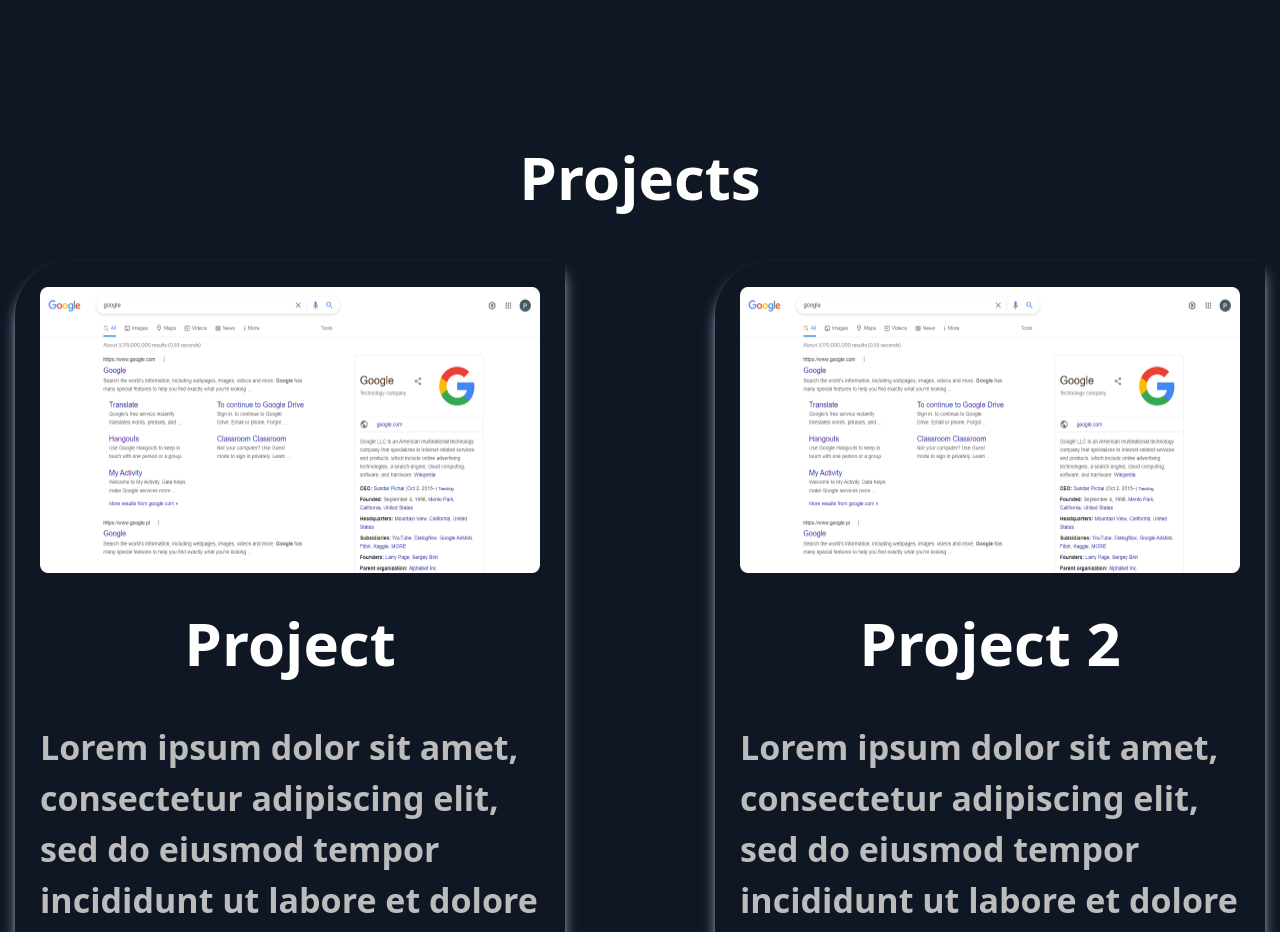
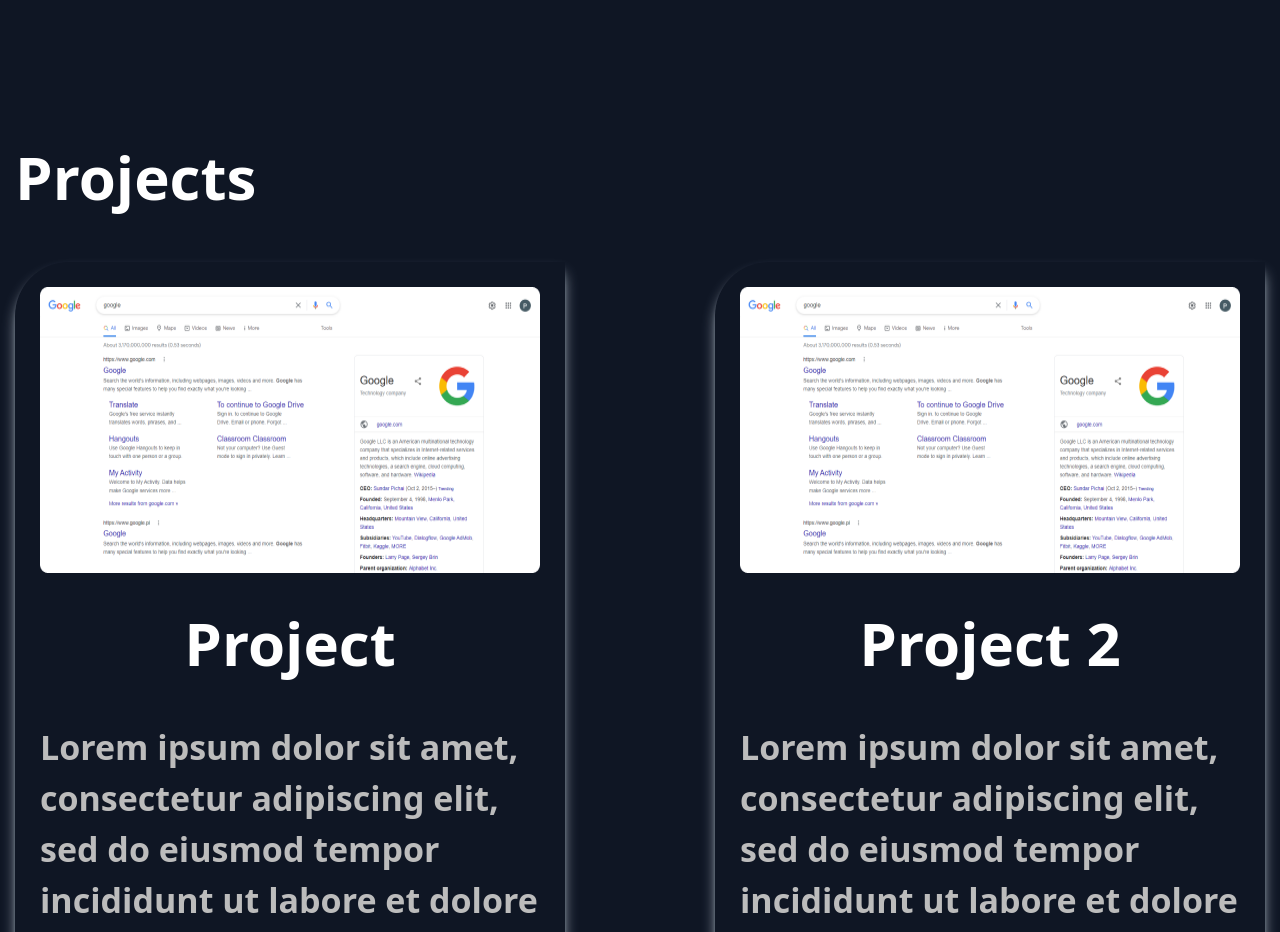
Before and after one commit to Muslima-coder/8-dars.vite, a React (Vite) app: page / in a window 1280 px wide. Shown: the part 840-1772 px from the top of the page. Built offline with nearby package versions, Linux system fonts and the light colour scheme.

Commit message:
update commit

```diff
--- a/src/components/Heading.jsx
+++ b/src/components/Heading.jsx
@@ -1,7 +1,7 @@
 
 const Heading = ({title, extraClass}) => {
     return(
-        <h2 className={`font-normal text-[20px] mb-[20px] sm:font-semibold sm:text-[60px] text-[rgba(255,255,255,1)] sm:mb-[34px] ${extraClass}`} >{title}</h2>
+        <h2 className={`font-normal sm:text-start text-[20px] mb-[20px] sm:font-semibold sm:text-[60px] text-[rgba(255,255,255,1)] sm:mb-[34px] ${extraClass}`} >{title}</h2>
     )
 }
 
--- a/src/modules/Additional.jsx
+++ b/src/modules/Additional.jsx
@@ -36,7 +36,7 @@ function Additional(){
                 </div>
 
                  <div className="flex flex-col sm:mx mx-auto gap-[32px]">
-                    <div className="flex items-center ">
+                    <div className="flex items-center">
                         <div className=" mr-[15px] bg-[rgba(255,255,255,1)] w-[10px] h-[10px] rounded-full "></div>
                         <Text extraClass={"!text-[rgba(255,255,255,1)] !mb-0"} title={"Teamwork"}/>
                     </div>
--- a/src/modules/Projects.jsx
+++ b/src/modules/Projects.jsx
@@ -33,7 +33,7 @@ function Projects(){
     return(
         <section className="sm:pb-[320px] pb-[100px]">
             <div className="containers">
-                <Heading extraClass={"!sm:mb-[93px] !mb-[40px] !sm:text-start !text-center "} title={"Projects"}/>
+                <Heading extraClass={"!sm:mb-[93px] !mb-[40px]  text-center "} title={"Projects"}/>
                 <div className="flex-col gap-[20px] sm:mx-0 flex sm:flex-row sm:justify-between flex-wrap sm:gap-[97px]">
                 {ProjectList.map(item => <ProjectItem key={item.id} item={item} /> )}
                 </div>
```
